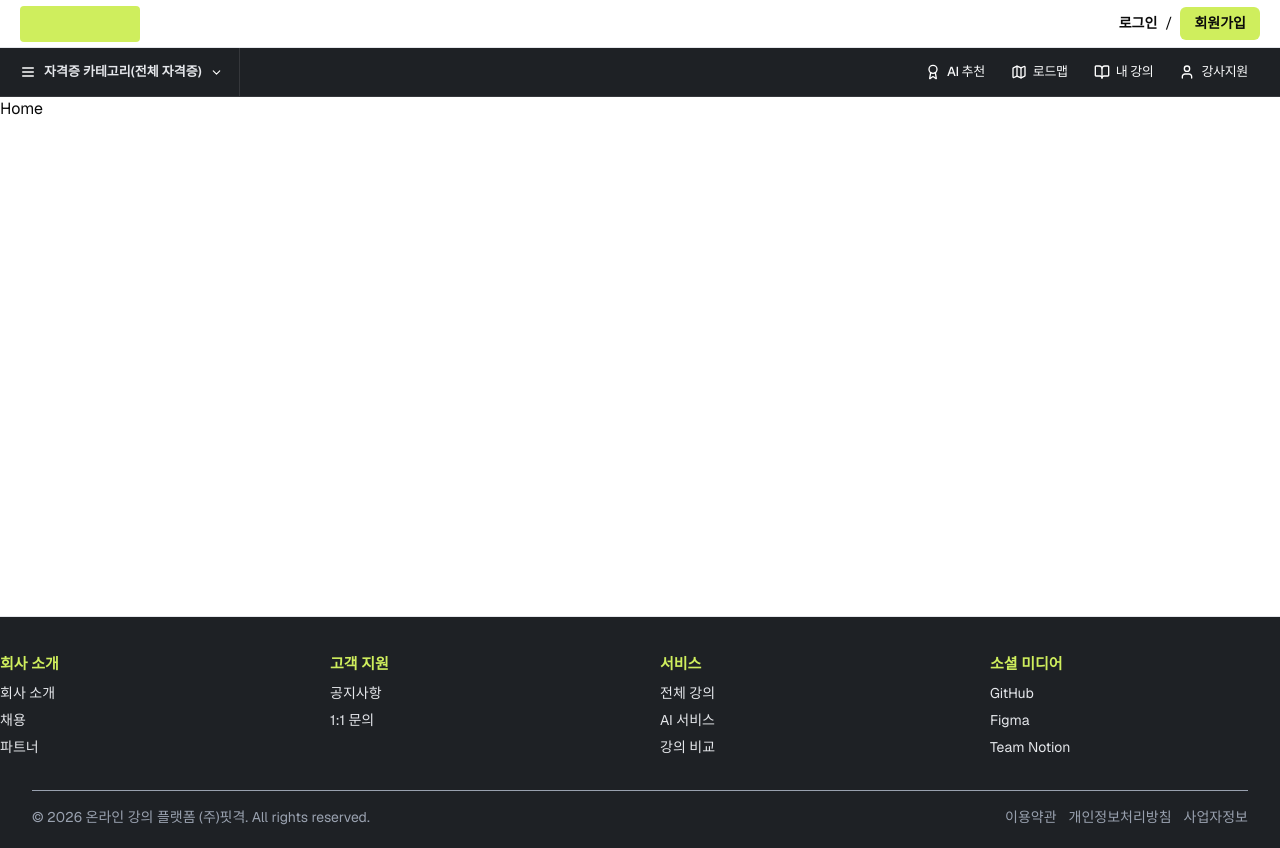
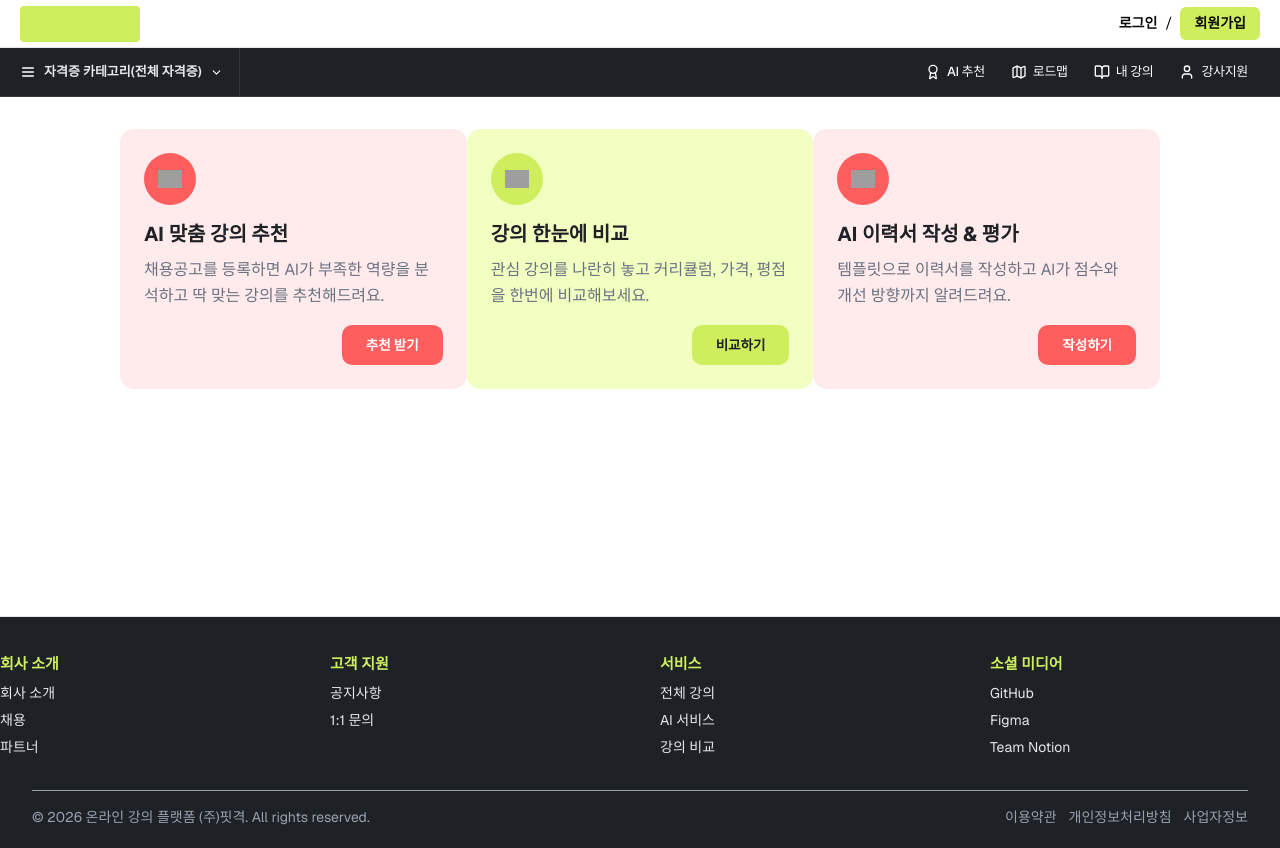
Before and after one commit to TEAM6-Six-Sashimi/-FE-Shasimi-Six, a Next.js app: page / in a window 1280 px wide. Built offline with nearby package versions, Linux system fonts and the light colour scheme; grey boxes are pictures that could not be loaded.

Commit message:
[UPDATE] 강의목록 페이지 자잘한 스타일 수정

```diff
--- a/src/app/(user)/courses/[category]/page.tsx
+++ b/src/app/(user)/courses/[category]/page.tsx
@@ -91,10 +91,10 @@ export default function CourseListPage() {
   );
 
   return (
-    <div className="min-h-screen bg-white px-6 py-8">
+    <div className="min-h-screen bg-white px-6 py-15">
       <div className="flex items-center justify-between gap-3 mb-4">
         {/* 카테고리 타이틀 */}
-        <h1 className="text-[#1E2125] text-2xl font-bold mb-4">{category}</h1>
+        <h1 className="text-[#1E2125] text-3xl font-bold mb-4">{category}</h1>
 
         {/* 검색 + 상세검색 */}
         <div className="flex items-center gap-3 mb-4">
@@ -160,7 +160,7 @@ export default function CourseListPage() {
                 href={href}
                 className={`px-4 py-2.5 text-[13px] font-medium whitespace-nowrap border-b-2 transition-colors duration-150 ${
                   isActive
-                    ? 'border-[#1E2125] text-[#1E2125] font-semibold'
+                    ? 'border-[#FF5F5F] text-[#FF5F5F] font-semibold'
                     : 'border-transparent text-[#6A7282] hover:text-[#1E2125]'
                 }`}
               >
--- a/src/app/(user)/page.tsx
+++ b/src/app/(user)/page.tsx
@@ -1,5 +1,12 @@
+import FeatureCards from "@/components/main/FeatureCards";
+
 export default function MainPage() {
-    return (
-        <div>Home</div>
-    );
+  return (
+    <main className="px-6 py-8">
+      {/* 대표 기능 3가지 */}
+      <FeatureCards />
+      {/* 인기 강의 미리보기 */}
+      {/* 인기 강의 슬라이더 */}
+    </main>
+  );
 }
--- /dev/null
+++ b/src/components/main/FeatureCards.tsx
@@ -0,0 +1,69 @@
+import Link from 'next/link';
+import Image from 'next/image';
+
+const FEATURE_CARDS = [
+  {
+    href: '/recommendations',
+    icon: '/main/recommendation-Icon-white.svg',
+    iconBg: 'bg-[#FF5E5E]',
+    title: 'AI 맞춤 강의 추천',
+    description: '채용공고를 등록하면 AI가 부족한 역량을 분석하고 딱 맞는 강의를 추천해드려요.',
+    buttonLabel: '추천 받기',
+    buttonStyle: 'bg-[#FF5E5E] hover:bg-[#D14848] text-white',
+    cardBg: 'bg-[#FFEBEB]',
+  },
+  {
+    href: '/compare',
+    icon: '/main/compare-Icon.svg',
+    iconBg: 'bg-[#CFEE5D]',
+    title: '강의 한눈에 비교',
+    description: '관심 강의를 나란히 놓고 커리큘럼, 가격, 평점을 한번에 비교해보세요.',
+    buttonLabel: '비교하기',
+    buttonStyle: 'bg-[#CFEE5D] hover:bg-[#A8D014] text-[#1E2125]',
+    cardBg: 'bg-[#F1FFC1]',
+  },
+  {
+    href: '/resume',
+    icon: '/main/resume-Icon-white.svg',
+    iconBg: 'bg-[#FF5E5E]',
+    title: 'AI 이력서 작성 & 평가',
+    description: '템플릿으로 이력서를 작성하고 AI가 점수와 개선 방향까지 알려드려요.',
+    buttonLabel: '작성하기',
+    buttonStyle: 'bg-[#FF5E5E] hover:bg-[#D14848] text-white',
+    cardBg: 'bg-[#FFEBEB]',
+  },
+] as const;
+
+export default function FeatureCards() {
+  return (
+    <div className="grid grid-cols-3 gap- px-24">
+      {FEATURE_CARDS.map(({ href, icon, iconBg, title, description, buttonLabel, buttonStyle, cardBg }) => (
+        <div
+          key={href}
+          className={`${cardBg} rounded-xl p-6 flex flex-col gap-4 min-h-55`}
+        >
+          {/* 아이콘 — 원형 배경 */}
+          <div className={`${iconBg} w-13 h-13 rounded-full flex items-center justify-center shrink-0`}>
+            <Image src={icon} alt="" width={24} height={24} />
+          </div>
+
+          {/* 텍스트 */}
+          <div className="flex flex-col gap-2 flex-1">
+            <h3 className="text-[#1E2125] text-[20px] font-bold leading-snug">{title}</h3>
+            <p className="text-[#6A7282] text-[16px] leading-relaxed">{description}</p>
+          </div>
+
+          {/* 버튼 — 오른쪽 하단 정렬 */}
+          <div className="flex justify-end">
+            <Link
+              href={href}
+              className={`inline-flex items-center justify-center px-6 py-2.5 rounded-lg text-[13.5px] font-semibold transition-colors duration-150 ${buttonStyle}`}
+            >
+              {buttonLabel}
+            </Link>
+          </div>
+        </div>
+      ))}
+    </div>
+  );
+}
```
